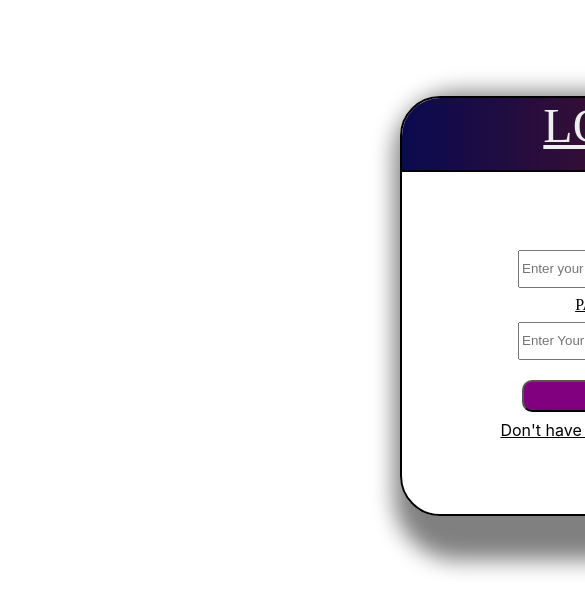
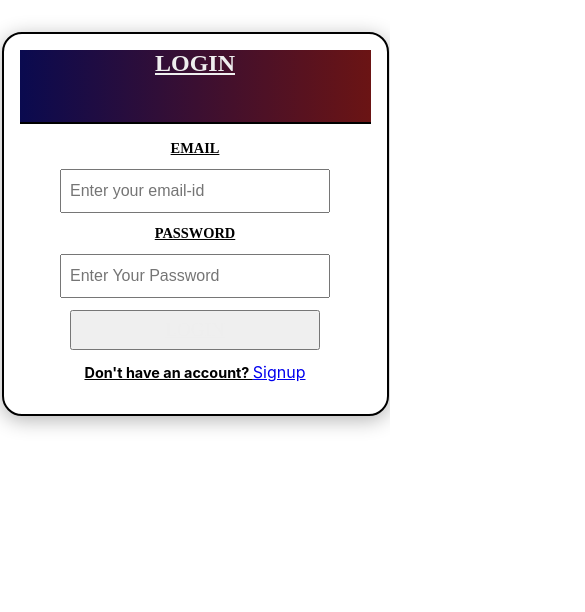
Before and after one commit to Sayan20242004/mern-online-shop, a React (Create React App) app in the folder frontend/: page /login in a window 390 px wide. Shown: the top 612 px of the page, 585 px wide, since content can reach past the window. Built offline with nearby package versions, Linux system fonts and the light colour scheme.

Commit message:
Fix: Improved responsive login layout and bold text style

```diff
--- a/frontend/src/App.css
+++ b/frontend/src/App.css
@@ -1,12 +1,12 @@
-.Log_box{
-  width: 27rem;
-  height: 26rem;
+.Log_box {
+  width: 90%;
+  max-width: 400px;
+  margin: 3rem auto;
+  padding: 1rem;
   border: 2px solid #000;
-  margin-left: 25rem;
-  margin-top: 6rem;
   border-radius: 40px;
-  overflow: hidden;
-  box-shadow: 18px 20px 22px 24px grey;
+  box-shadow: 0 4px 20px rgba(0, 0, 0, 0.3);
+  background-color: #fff;
 }
 .sign_head{
   height: 4.5rem;
@@ -14,30 +14,28 @@
   background-image: linear-gradient(to right,rgb(10, 10, 79),rgb(107, 20, 20));
   text-align: center;
 }
-.write{
+.write {
   font-size: 3rem;
   font-family: 'Times New Roman', Times, serif;
   color: #eee;
   text-decoration: underline;
-  font-style: bold;
+  font-weight: bold;  /* Use this instead of font-style: bold */
   text-transform: uppercase;
 }
-.det_box{
-  /* border: 2px solid #000; */
-  height: 20rem;
+.det_box {
+  width: 100%;
   display: flex;
   flex-direction: column;
   align-items: center;
-  justify-content: center;
-  gap: 0.5rem;
-  border-radius: 40px;
+  gap: 0.75rem;
+  padding: 1rem 0;
 }
-.write_1{
+.write_1 {
   font-size: 1rem;
   font-family: 'Times New Roman', Times, serif;
   color: #000;
   text-decoration: underline;
-  font-style: bold;
+  font-weight: bold;         /* fixed this */
   text-transform: uppercase;
   text-align: center;
 }
@@ -45,20 +43,14 @@
   width: 12rem;
   height: 2rem;
 }
-.Email{
-  width: 12rem;
-  height: 2rem;
-}
-.password{
-  width: 12rem;
-  height: 2rem;
-}
-.sub_but{
-  width: 12rem;
-  height: 2rem;
-  margin-top: 0.8rem;
-  background-color: purple;
-  border-radius: 10px;
+.Email,
+.password,
+.sub_but {
+  width: 100%;
+  max-width: 250px;
+  height: 2.5rem;
+  padding: 0 0.5rem;
+  font-size: 1rem;
 }
 .but_wr{
   font-size: 1.2rem;
@@ -68,11 +60,11 @@
   font-style: bold;
   color: #eee;
 }
-.write_2{
+.write_2 {
   font-size: 1rem;
   color: #000;
   text-decoration: underline;
-  font-style: bold;
+  font-weight: bold;         /* fixed this */
 }
 .item_cont{
   border: 2px solid #eee;
@@ -131,3 +123,23 @@
   border: none;
   cursor: pointer;
 }
+@media (max-width: 600px) {
+  .Log_box {
+    margin: 2rem auto;
+    border-radius: 20px;
+    padding: 1rem;
+  }
+
+  .write {
+    font-size: 1.5rem;
+  }
+
+  .sub_but {
+    font-size: 1rem;
+  }
+
+  .write_1,
+  .write_2 {
+    font-size: 0.9rem;
+  }
+}
```
